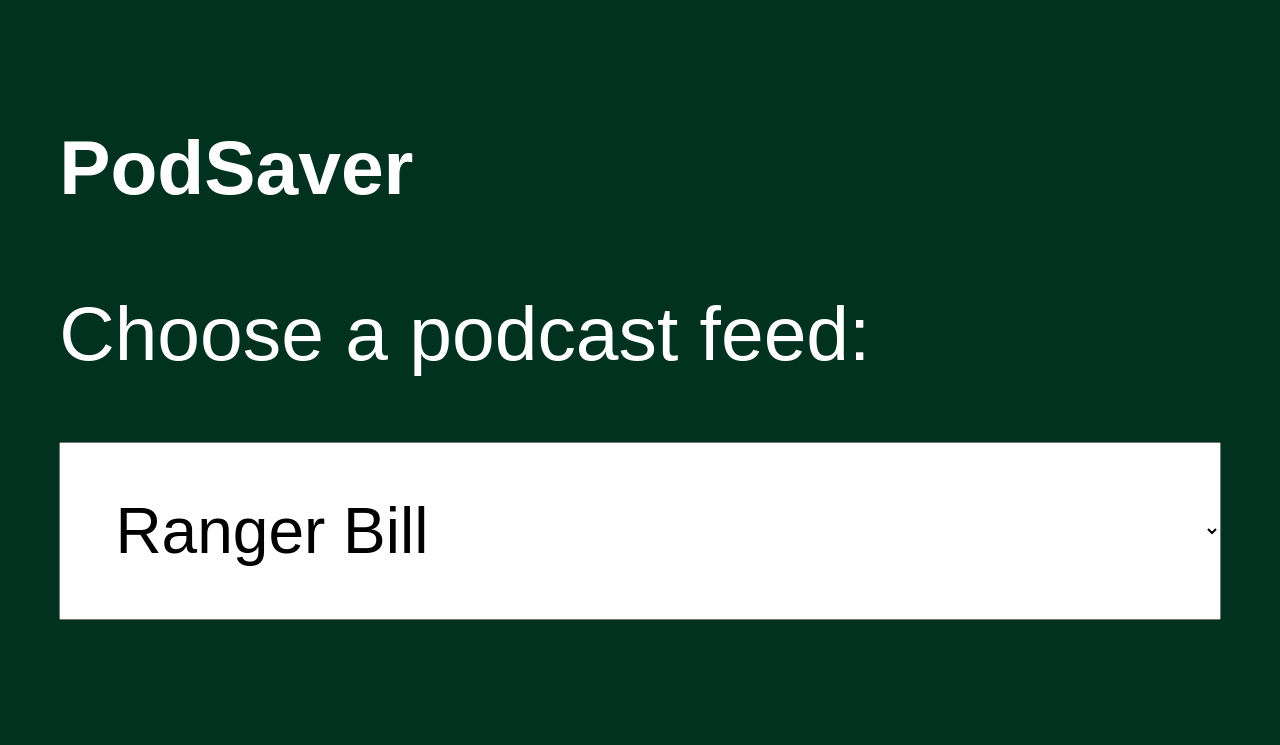
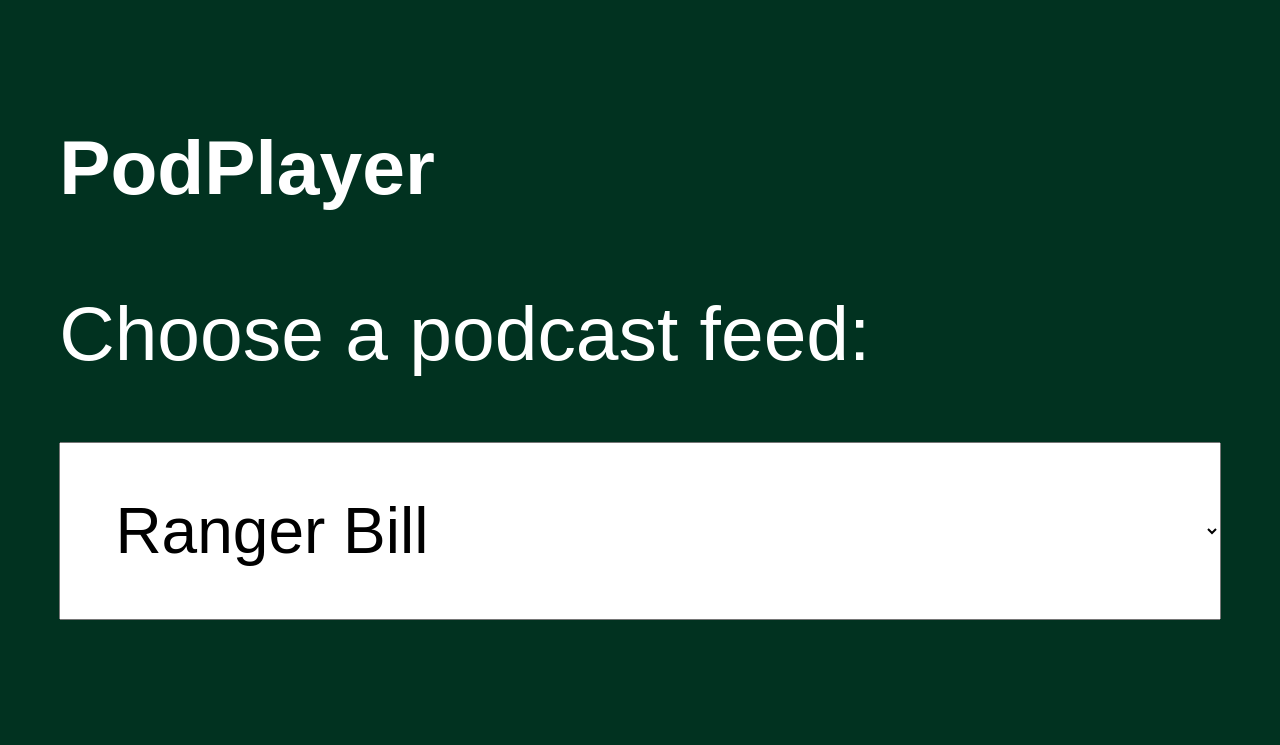
Before and after one commit to Zammie001/PodPlayer, a plain HTML site: page index.html in a window 1280 px wide. Shown: the top 745 px of the page. Drawn offline with Linux system fonts and the light colour scheme; no server answers.

Commit message:
Update index.html

```diff
--- a/index.html
+++ b/index.html
@@ -54,7 +54,7 @@
   </style>
 </head>
 <body>
-  <h2>PodSaver</h2>
+  <h2>PodPlayer</h2>
 
   <label for="feedSelect">Choose a podcast feed:</label>
   <select id="feedSelect"></select><br>
```
